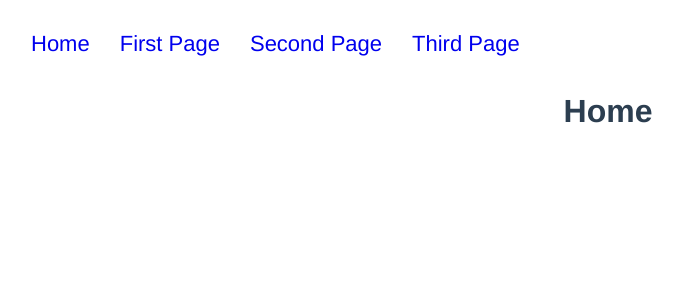
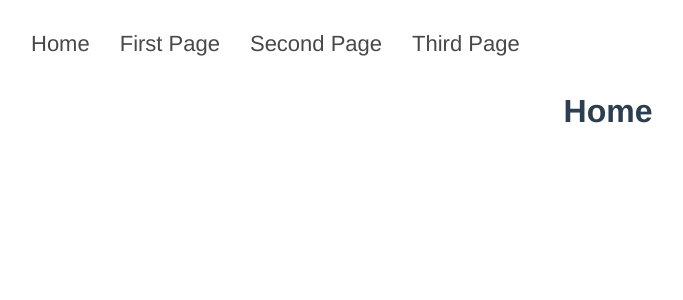
Before and after one commit to AntonSapega/button-name-prop, a Vue app: page / in a window 1280 px wide. Shown: the top 300 px of the page, without its empty margins (32-715 px from the left). Built offline with nearby package versions, Linux system fonts and the light colour scheme.

Commit message:
created simple backlight selected of page

```diff
--- a/src/App.vue
+++ b/src/App.vue
@@ -2,17 +2,10 @@
   <div id="app">
     <nav class="navigation">
       <ul>
-        <li>
-          <router-link class='link' to="/">Home</router-link>
-        </li>
-        <li>
-          <router-link class='link' to="/first">First Page</router-link>
-        </li>
-        <li>
-          <router-link class='link' to="/second">Second Page</router-link>
-        </li>
-        <li>
-          <router-link class='link' to="/third">Third Page</router-link>
+        <li v-for="(page, index) in pages" :key="'index' + index" @click="clickHandler(index)">
+          <router-link class='link' :class="activePage(index) ? 'active' : ''" :to="page.src">
+          {{page.name}}
+          </router-link>
         </li>
       </ul>
     </nav>
@@ -23,9 +16,31 @@
 
 <script>
 
-
 export default {
   name: 'App',
+
+  data() {
+    return {
+      pages: [
+        {name: 'Home', src: '/'},
+        {name: 'First Page', src: '/first'},
+        {name: 'Second Page', src: '/second'},
+        {name: 'Third Page', src: '/third'}
+      ],
+
+      selectedPage: null
+    }
+  },
+
+  methods: {
+    activePage(i) {
+      return i === this.selectedPage
+    },
+
+    clickHandler(i) {
+      this.selectedPage = i
+    }
+  }
 }
 </script>
 
@@ -54,10 +69,10 @@ export default {
 
 .link {
   text-decoration: none;
+  color: rgb(73, 72, 72);
 }
 
-.link:active {
-  color: blue;
+.active {
   text-decoration: underline;
 }
 
```
